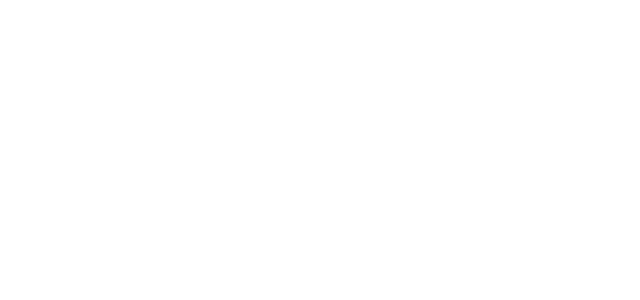
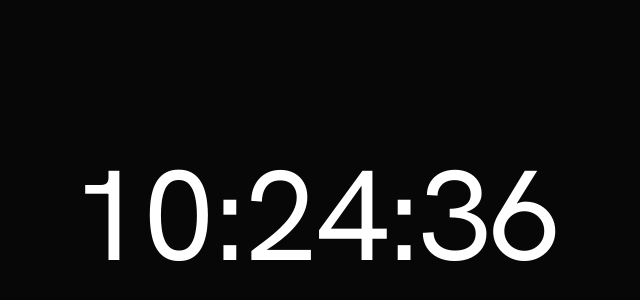
Before and after one commit to NusratJahann/eye-rest, a Preact app: page / in a window 1280 px wide. Shown: the part 104-404 px from the top of the page, without its empty margins (323-963 px from the left). Built offline with nearby package versions, Linux system fonts and the light colour scheme.

Commit message:
theme added

```diff
--- a/index.html
+++ b/index.html
@@ -1,5 +1,5 @@
 <!DOCTYPE html>
-<html lang="en">
+<html lang="en" data-theme="dark">
   <head>
     <meta charset="UTF-8" />
     <link rel="icon" type="image/svg+xml" href="/vite.svg" />
--- a/src/app.jsx
+++ b/src/app.jsx
@@ -1,10 +1,13 @@
-import './app.css'
+import "./app.css";
 
 export function App() {
-
   return (
-    <div>
-
+    <div className="flex items-center justify-center h-[80vh]">
+      <span className="countdown text-9xl">
+        <span style={{ "--value": 10 }}></span>:
+        <span style={{ "--value": 24 }}></span>:
+        <span style={{ "--value": 36 }}></span>
+      </span>
     </div>
-  )
-};
+  );
+}
--- a/tailwind.config.js
+++ b/tailwind.config.js
@@ -1,11 +1,32 @@
 /** @type {import('tailwindcss').Config} */
 export default {
-    content: [
-    "./index.html",
-    "./src/**/*.{js,ts,jsx,tsx}",
-  ],
+  content: ["./index.html", "./src/**/*.{js,ts,jsx,tsx}"],
   theme: {
     extend: {},
   },
   plugins: [require("daisyui")],
-}
+  daisyui: {
+    themes: [
+      {
+        dark: {
+          ...require("daisyui/src/colors/themes")["[data-theme=dark]"],
+          "primary": "#6eff6a",
+          "primary-focus": "#7dff79",
+          "neutral": "#131413",
+          "neutral-focus": "#1e1f1e",
+          "base-100": "#060706",
+          "base-content": "#ffffff",
+          "text-lg": "1rem",
+
+          "--rounded-btn": "0.9375rem",
+          "--rounded-badge": "1.9rem",
+          "--animation-btn": "0.25s",
+          "--animation-input": "0.2s",
+          "--btn-text-case": "lowercase",
+          "--btn-focus-scale": "0.95",
+          "--border-btn": "5px",
+        },
+      },
+    ],
+  },
+};
```
